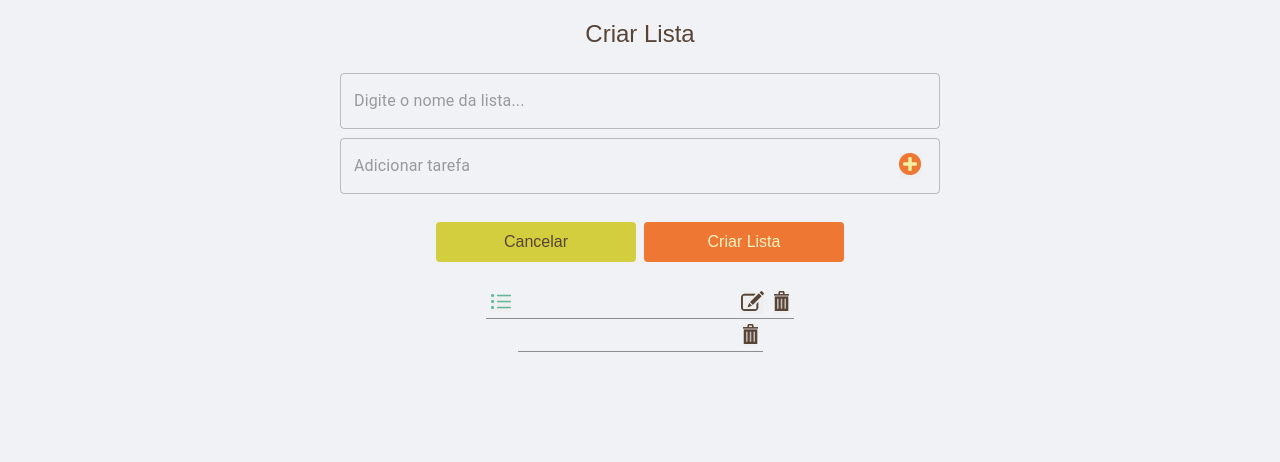
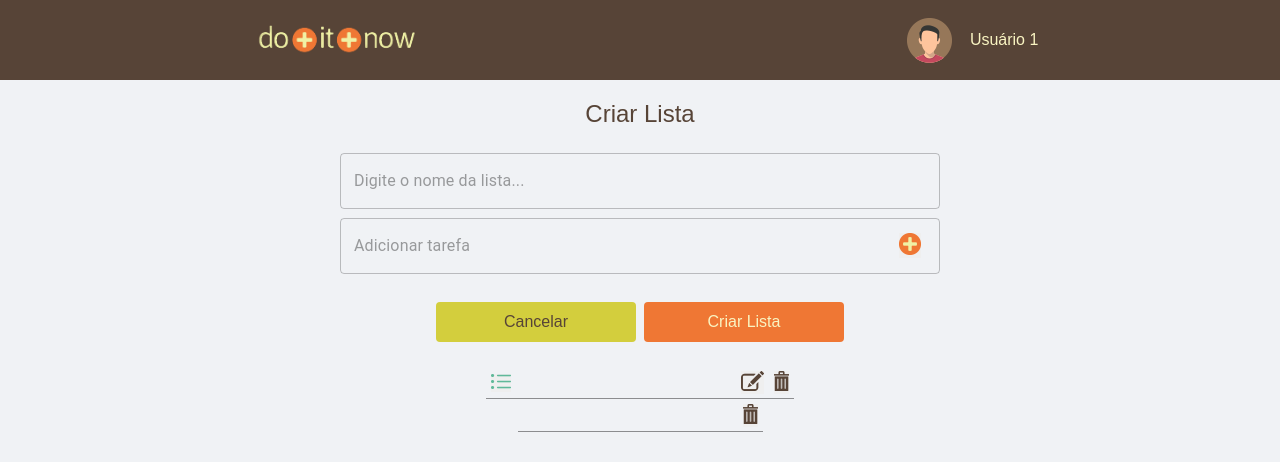
Before and after one commit to Kaueny-Alves/mini-app, a React (Create React App) app: page /create in a window 1280 px wide. Shown: the top 462 px of the page. Built offline with nearby package versions, Linux system fonts and the light colour scheme.

Commit message:
Adicionando o header

```diff
--- a/src/pages/Lists/CreateLists.tsx
+++ b/src/pages/Lists/CreateLists.tsx
@@ -7,6 +7,7 @@ import editar from "../../assets/icone_editar.png";
 import excluir_lista from "../../assets/icone_deletar_lista.png";
 import excluir_tarefa from "../../assets/icone_deletar_tarefa-subtarefa.png";
 import TextField from '@material-ui/core/TextField';
+import { Header } from "../../components/Header";
 
 interface ILists {
   id: string;
@@ -54,6 +55,8 @@ export function CreateLists() {
   }
 
   return (
+    <>
+    <Header/>
     <Container>
       <h2 className="text">Criar Lista</h2>
       <Form className={""} noValidate autoComplete="off">
@@ -115,5 +118,6 @@ export function CreateLists() {
       />
 
     </Container>
+    </>
   )
 }
```
